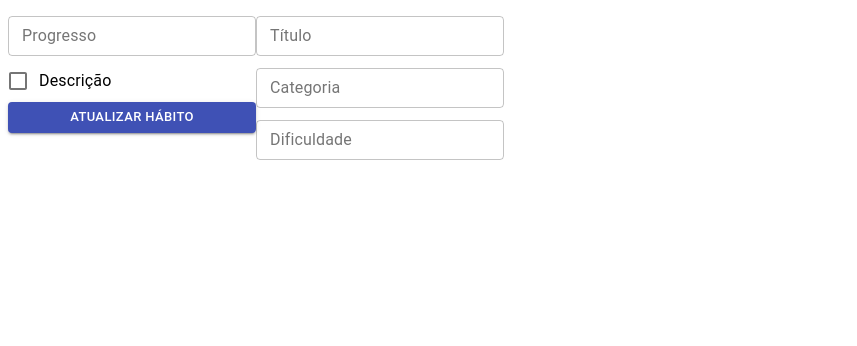
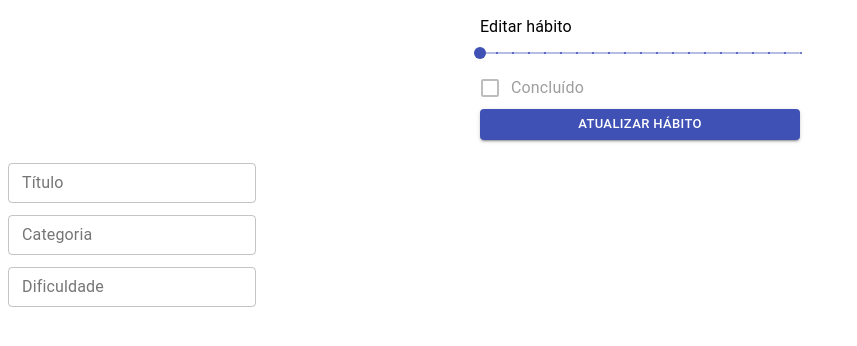
Before and after one commit to 7Cass/Habits.js, a React (Create React App) app: page /testforms in a window 1280 px wide. Shown: the top 346 px of the page, without its empty margins (0-857 px from the left). Built offline with nearby package versions, Linux system fonts and the light colour scheme.

Commit message:
feat: FormUpdateHabit e funções de endpoints
FormUpdateHabit e funções com endpoints

```diff
--- a/src/components/FormUpdateHabit/index.js
+++ b/src/components/FormUpdateHabit/index.js
@@ -1,37 +1,32 @@
 // API
 import API from "../../services";
 
+// react
 import { useState } from "react";
 
 // material ui
 import {
-  TextField,
-  FormControl,
+  Typography,
+  Box,
   Button,
   FormControlLabel,
   Checkbox,
+  Slider,
 } from "@material-ui/core";
 
-// react hook form + yup + resolvers
-import { useForm } from "react-hook-form";
-import { yupResolver } from "@hookform/resolvers/yup";
-import * as yup from "yup";
+// global state
+import { useChecked } from "../../providers/user";
 //--------------------------------------------
-const errorRequired = "Campo obrigatório";
-const schema = yup.object().shape({
-  how_much_achieved: yup.string().required(errorRequired),
-  achieved: yup.boolean(),
-});
 
 //--------------------------------------------
 const FormUpdateHabit = ({ id }) => {
-  const { register, handleSubmit, errors, reset } = useForm({
-    resolver: yupResolver(schema),
-  });
   const [isAchieved, setIsAchieved] = useState(false);
-
+  const [slider, setSlider] = useState(0);
+  const { isChecked } = useChecked();
   const [token] = useState(() => {
-    const Token = localStorage.getItem("token") || "";
+    const Token = isChecked
+      ? localStorage.getItem("token") || ""
+      : sessionStorage.getItem("token") || "";
 
     if (!Token) {
       return "";
@@ -41,46 +36,69 @@ const FormUpdateHabit = ({ id }) => {
 
   const handleChange = () => setIsAchieved(!isAchieved);
 
-  const onRegister = async (data) => {
+  const valueText = (value) => {
+    setSlider(value);
+    value === 100 ? setIsAchieved(true) : setIsAchieved(false);
+    return `${value}%`;
+  };
+
+  const onRegister = async () => {
+    const data = {
+      how_much_achieved: slider,
+      achieved: isAchieved,
+    };
+
     try {
-      const response = API.patch(`/habits/${id}`, data, {
+      const response = await API.patch(`/habits/${id}`, data, {
         headers: { Authorization: `Bearer ${token}` },
       });
       console.log(response);
-      reset();
     } catch (error) {
       console.log(error);
     }
   };
 
   return (
-    <FormControl component="form" onSubmit={handleSubmit(onRegister)}>
-      <TextField
-        name="how_much_achieved"
-        label="Progresso"
-        variant="outlined"
-        size="small"
-        margin="dense"
-        inputRef={register}
-        error={!!errors.how_much_achieved}
-        helperText={errors.how_much_achieved?.message}
+    <Box
+      display="flex"
+      flexDirection="column"
+      maxWidth="320px"
+      width="100%"
+      margin="15px auto"
+    >
+      <Typography id="discrete-slider" gutterButton>
+        Editar hábito
+      </Typography>
+      <Slider
+        defaultValue={0}
+        getAriaValueText={valueText}
+        aria-labelledby="discrete-slider"
+        valueLabelDisplay="auto"
+        step={5}
+        marks
+        min={0}
+        max={100}
       />
       <FormControlLabel
+        disabled
         control={
           <Checkbox
             color="primary"
             checked={isAchieved}
             onChange={handleChange}
-            name="achieved"
-            inputRef={register}
           />
         }
-        label="Descrição"
+        label="Concluído"
       />
-      <Button type="submit" variant="contained" size="small" color="primary">
+      <Button
+        variant="contained"
+        size="small"
+        color="primary"
+        onClick={onRegister}
+      >
         Atualizar hábito
       </Button>
-    </FormControl>
+    </Box>
   );
 };
 
--- /dev/null
+++ b/src/helper/activities/index.js
@@ -0,0 +1,5 @@
+export const getGroupActivities = () => `/activities/`;
+export const getOneActivity = (activityID) => `/activities/${activityID}/`;
+export const postCreateActivity = () => `/activities/`;
+export const patchUpdateActivity = (activityID) => `/activities/${activityID}/`;
+export const deleteActivity = (activityID) => `/activities/${activityID}/`;
--- /dev/null
+++ b/src/helper/goals/index.js
@@ -0,0 +1,5 @@
+export const getGoals = () => `/goals/`;
+export const getOneGoal = (goalID) => `/goals/${goalID}/`;
+export const postCreateGoal = () => `/goals/`;
+export const patchUpdateGoals = (goalID) => `/goals/${goalID}/`;
+export const deleteGoals = (goalID) => `/goals/${goalID}/`;
--- /dev/null
+++ b/src/helper/groups/index.js
@@ -0,0 +1,5 @@
+export const getGroups = () => `/groups/`;
+export const getOneGroup = (groupID) => `/groups/${groupID}/`;
+export const postCreateGroup = () => `/groups/`;
+export const postSubcribeGroup = (groupID) => `/groups/${groupID}/subscribe/`;
+export const patchUpdateGroup = (groupID) => `/groups/${groupID}/`;
--- /dev/null
+++ b/src/helper/habits/index.js
@@ -0,0 +1,5 @@
+export const getPersonalHabit = () => `/habits/personal/`;
+export const getOneHabit = (habitID) => `/habits/${habitID}/`;
+export const postCreateHabit = () => `/habits/`;
+export const patchUpdateHabit = (habitID) => `/habits/${habitID}/`;
+export const deleteHabit = (userID) => `/habits/${userID}/`;
--- /dev/null
+++ b/src/helper/users/index.js
@@ -0,0 +1,5 @@
+export const getUsers = () => `/users/`;
+export const getOneUser = (userID) => `/users/${userID}/`;
+export const postLogin = () => `/sessions/`;
+export const postCreateUser = () => `/users/`;
+export const patchUpdateUser = (userID) => `/users/${userID}/`;
```
